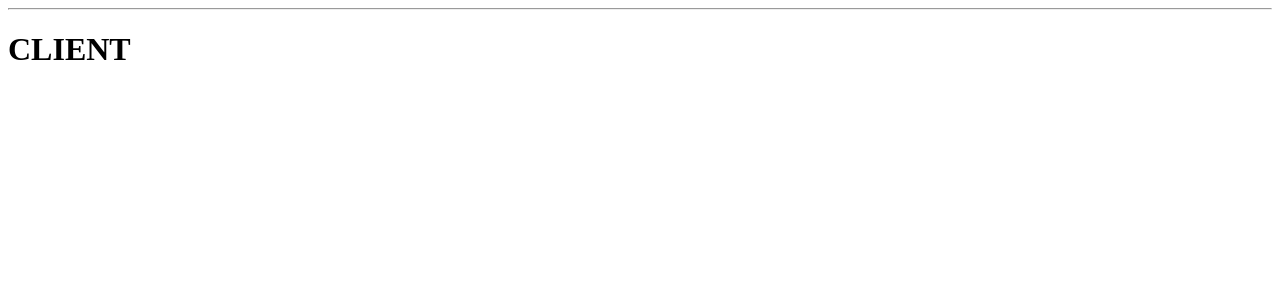
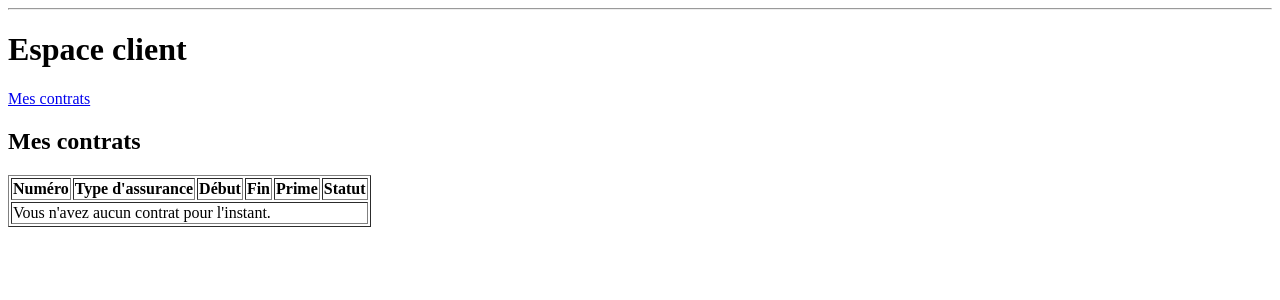
Before and after one commit to aloisduvoye-source/JEE_Project_K, a Java web app: template jee-app/src/main/webapp/WEB-INF/views/client/accueil.jsp in a window 1280 px wide. Shown: the part 26-326 px from the top of the page. Run offline with Tomcat 11, a stand-in JSP engine, Linux system fonts and the light colour scheme; the template is opened without the code that fills it, so the values that code supplies are empty.

Commit message:
Création de l'espace client avec l'onglet Mes contrats

```diff
--- a/jee-app/src/main/webapp/WEB-INF/views/client/accueil.jsp
+++ b/jee-app/src/main/webapp/WEB-INF/views/client/accueil.jsp
@@ -8,6 +8,32 @@
 <body>
   <%@ include file="/WEB-INF/views/common/header.jspf" %>
 
-  <h1>CLIENT</h1>
+  <h1>Espace client</h1>
+
+  <%-- Onglets : liens vers les sections de cette page (à remplacer par des pages /client/... plus tard) --%>
+  <nav>
+    <a href="#contrats">Mes contrats</a>
+  </nav>
+
+  <section id="contrats">
+    <h2>Mes contrats</h2>
+    <table border="1">
+      <thead>
+        <tr>
+          <th>Numéro</th>
+          <th>Type d'assurance</th>
+          <th>Début</th>
+          <th>Fin</th>
+          <th>Prime</th>
+          <th>Statut</th>
+        </tr>
+      </thead>
+      <tbody>
+        <tr>
+          <td colspan="6">Vous n'avez aucun contrat pour l'instant.</td>
+        </tr>
+      </tbody>
+    </table>
+  </section>
 </body>
 </html>
```
